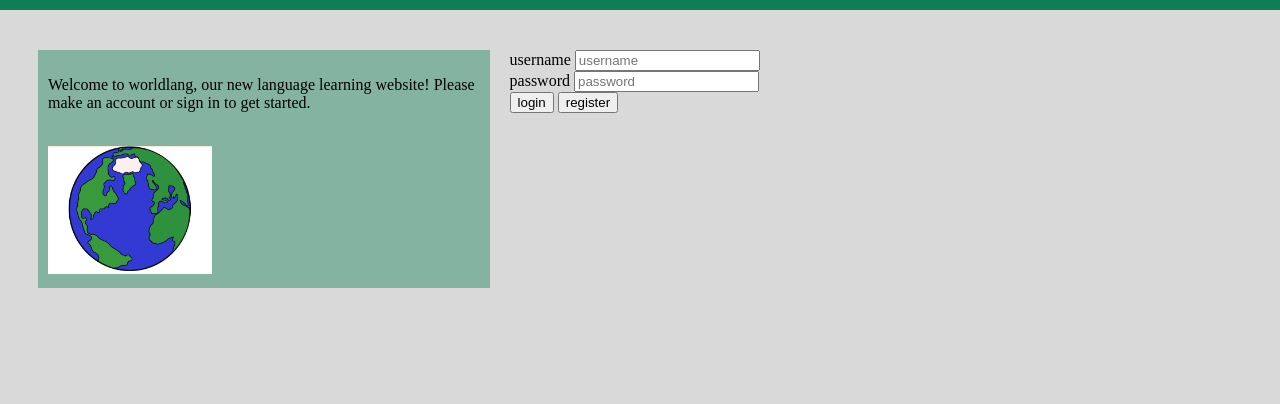
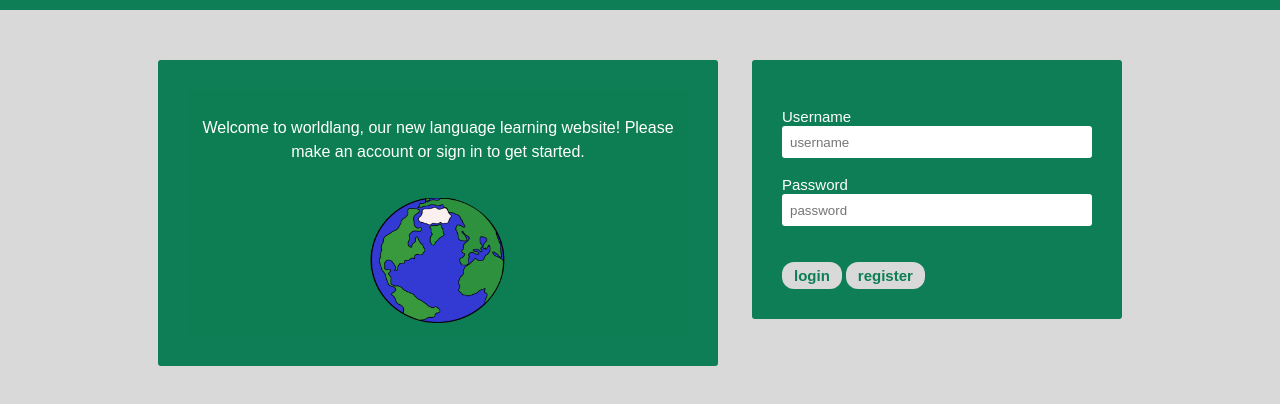
Before and after one commit to comp426-2023-spring/a99-WorldLang, a website: page frontend/src/home/index.html in a window 1280 px wide. Shown: the part 50-454 px from the top of the page. Drawn offline with Linux system fonts and the light colour scheme.

Commit message:
worked on login/register page css

```diff
--- a/frontend/src/home/index.html
+++ b/frontend/src/home/index.html
@@ -15,21 +15,24 @@
 
     <div class="container">
 
-        <div class="child">
+        <div class="left-box">
             <div class="welcome_message">
             <p>Welcome to worldlang, our new language learning website! Please make an account or sign in to get started.</p><br>
-            <img src="../../assets/temp_globe.png" width="164" height="128" alt="globe clipart"/>
+            <div class="globe"><img src="../../assets/temp_globe_trans.png" width="164" height="128" alt="globe clipart"/> </div>
             </div>
         </div>
 
-        <div class="child">
+        <div class="right-box">
             <form id="login-form">
-                <label for="username">username</label>
+                <label><br>Username
+                </br>
+                </label>
                 <input type="text" placeholder="username" id="username" name="username"><br>
-                <label for="password">password</label>
+                <label> <br>Password</br></label>
                 <input type="password" placeholder="password" id="password" name="password"><br>
-                <button type="submit">login</button>
-                <input type="button" onclick="window.location.href='../register/register.html'" value="register">
+                <br><br>
+                <button type="submit" name="log" id="log"><b>login</b></button>
+                <input type="button" name="reg" id="reg" onclick="window.location.href='../register/register.html'" value="register">
             </form>
         </div>
 
--- a/frontend/src/home/style.css
+++ b/frontend/src/home/style.css
@@ -31,13 +31,99 @@ h1 {
 
 .container {
     padding: 20px;
-    position:fixed;
-    top: 70px;
+    text-align: center;
+    margin-top: 75px;
 }
 
-.child {
-    width: 45%;
-    float: left;
-    padding: 10px;
+.left-box {
+  display: inline-block;
+  vertical-align: top;
+  max-width: 500px;
+  text-align: left;
+  padding: 30px;
+  background-color: #0D7E55;
+  border-radius: 3px;
+  margin: 15px;
+}
+
+.right-box {
+  display: inline-block;
+  vertical-align: top;
+  max-width: 500px;
+  text-align: left;
+  padding: 30px;
+  background-color: #0D7E55;
+  border-radius: 3px;
+  margin: 15px;
+}
+
+label{
+    color: white;
+    font-size: 17px;
+}
+
+#username{
+    width: 300px;
+    height: 30px;
+    border: none;
+    border-radius: 3px;
+    padding-left: 8px;
+}
+
+#password{
+    width: 300px;
+    height: 30px;
+    border: none;
+    border-radius: 3px;
+    padding-left: 8px;
+}
+
+label {
+    font-family: Arial,Helvetica Neue,Helvetica,sans-serif;
+    font-size: 15px;
+}
+
+img{
+    width: 180px;
 
 }
+
+.globe{
+    display: flex;
+    justify-content: center;
+}
+
+#log{
+    padding: 5px 12px;
+    border-radius: 12px;
+    border: none;
+    color: #0D7E55;
+    background-color: #D9D9D9;
+    margin: 0 auto;
+    cursor: pointer;
+    font-size: 15px;
+    display: inline;
+
+}
+
+#reg{
+    padding: 5px 12px;
+    border-radius: 12px;
+    border: none;
+    color: #0D7E55;
+    background-color: #D9D9D9;
+    margin: 0 auto;
+    cursor: pointer;
+    font-size: 15px;
+    display: inline;
+    font-weight: bold;
+}
+
+p {
+    font-size: 16px;
+    color: white;
+    line-height: 150%;
+    text-align: center;
+    font-family: Arial,Helvetica Neue,Helvetica,sans-serif;
+
+  }
--- a/frontend/src/language.css
+++ b/frontend/src/language.css
@@ -113,15 +113,3 @@ p {
     text-align: center;
     font-family: Arial,Helvetica Neue,Helvetica,sans-serif;
   }
-
-button {
-    padding: 12px 24px;
-    border-radius: 50px;
-    border: none;
-    color: white;
-    background-color: #79AE9B;
-    margin: 0 auto;
-    display: block;
-    cursor: pointer;
-    font-size: 15px;
-}
```
Also changed, not shown: frontend/assets/temp_globe_trans.png (added).
